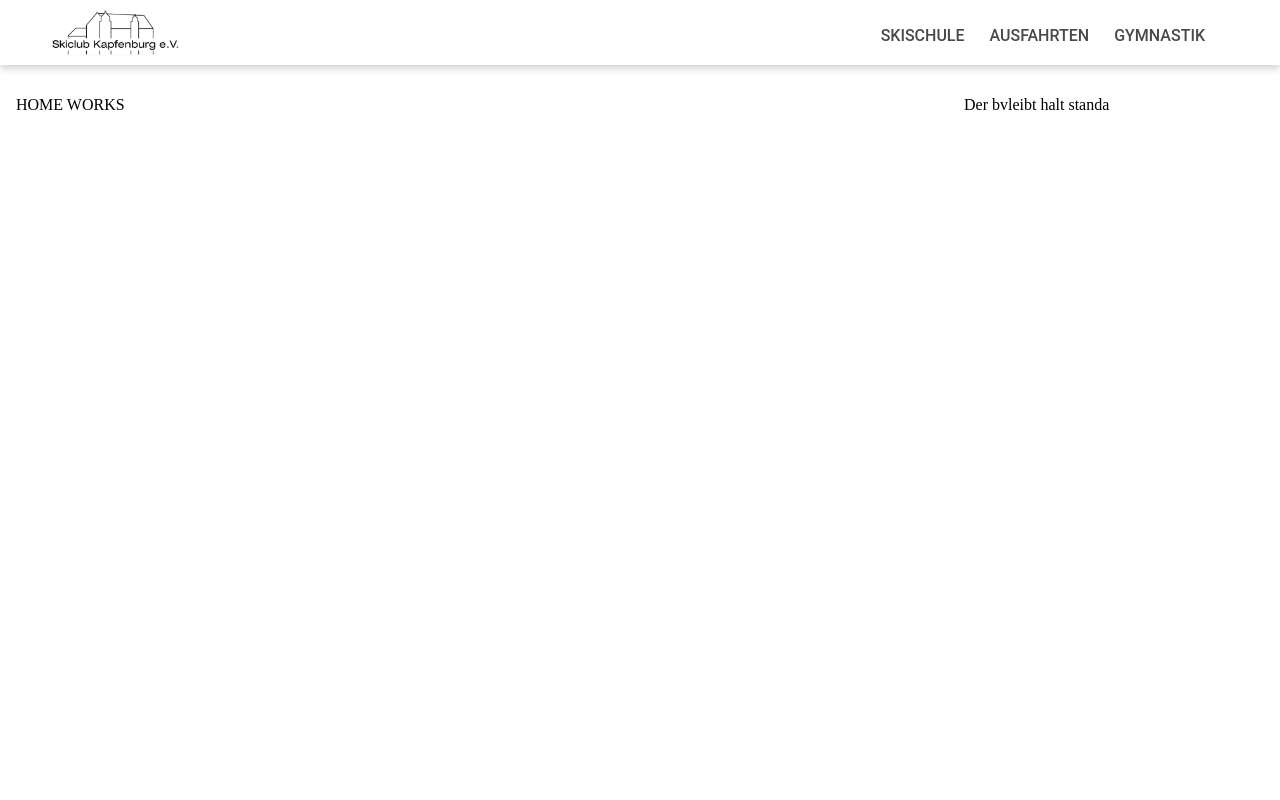
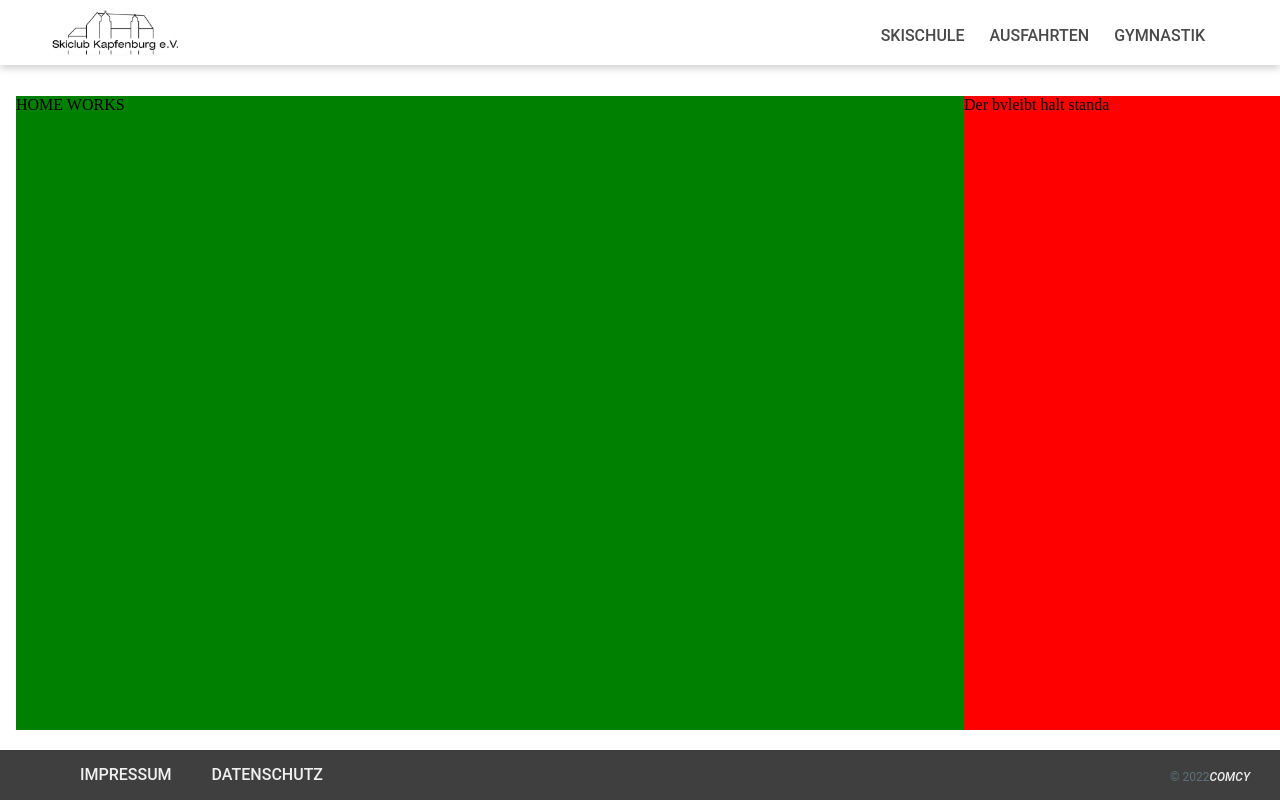
Before and after one commit to comcy/skiclub-kapfenburg.de, an Angular app in the folder src/web/: page /home in a window 1280 px wide. Built offline with nearby package versions, Linux system fonts and the light colour scheme.

Commit message:
added bg colors

```diff
--- a/src/web/projects/sck-app/src/app/app.component.html
+++ b/src/web/projects/sck-app/src/app/app.component.html
@@ -1,4 +1,6 @@
-<shared-lib-header [navItems]="navItems"></shared-lib-header>
+<div class="header">
+     <shared-lib-header [navItems]="navItems"></shared-lib-header>
+</div>
 
 <div class="content">
     <div class="page">
@@ -12,4 +14,6 @@
 
 </div>
 
-<shared-lib-footer></shared-lib-footer>
+<div class="footer">
+    <shared-lib-footer></shared-lib-footer>
+</div>
--- a/src/web/projects/sck-app/src/app/app.component.scss
+++ b/src/web/projects/sck-app/src/app/app.component.scss
@@ -1,19 +1,23 @@
 :host {
-    overflow: hidden;
+    // overflow: hidden;
 }
 
 .content {
     margin-top: 96px;
     margin-left: 16px;
-    min-height: calc(100% - 86px);
-
+    min-height: calc(100% - 166px);
     overflow-y: auto;
 
     display: grid;
     grid-template-columns: 3fr 1fr;
 
+    flex-grow: 1;
+    overflow: auto;
+
+    background-color: green;
+
 }
 
-.page {
-
+.news {
+    background-color: red;
 }
```
